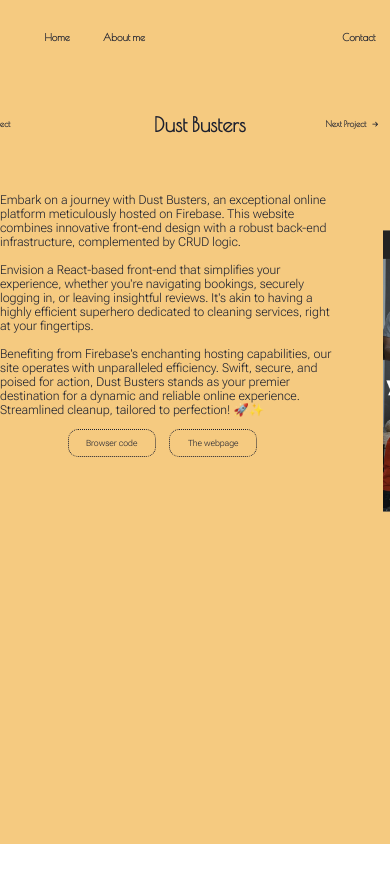
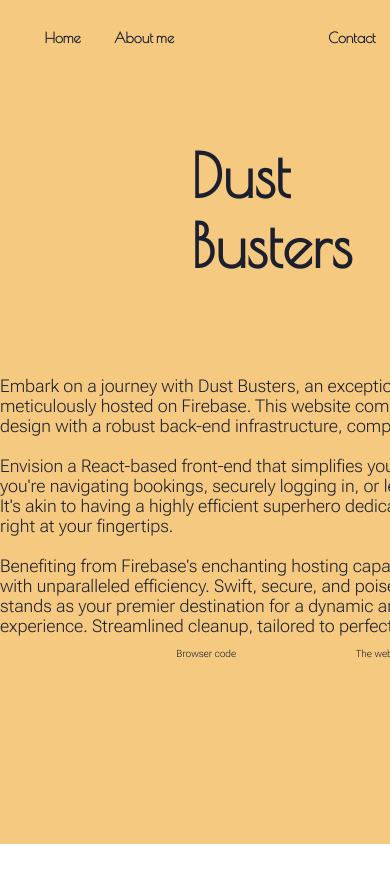
Before and after one commit to starleafer/My-portfolio, a React (Vite) app in the folder workspace/: page /cleaning in a window 390 px wide. Shown: the top 882 px of the page. Built offline with nearby package versions, Linux system fonts and the light colour scheme; a web font is replaced by a local one.

Commit message:
Refactor components for improved styling and responsiveness; remove unused code and consolidate title handling

```diff
--- a/workspace/src/App.jsx
+++ b/workspace/src/App.jsx
@@ -208,7 +208,6 @@
 
   @media (max-width: 768px) {
     flex-direction: column;
-    font-size: 0.7em;
     align-items: flex-start;
   }
 `;
--- a/workspace/src/components/CustomButton.jsx
+++ b/workspace/src/components/CustomButton.jsx
@@ -93,7 +93,7 @@
   background-color: transparent;
   border-radius: 10px;
   padding: 13px;
-  font-size: 1vw;
+  font-size: clamp(15px, 2vw, 20px);
   font-weight: 600;
   gap: 0.1em;
   background-size: 200% 100%;
--- a/workspace/src/components/PageBody.jsx
+++ b/workspace/src/components/PageBody.jsx
@@ -218,7 +218,7 @@
   font-family: Roboto Flex;
   font-weight: 500;
   align-self: flex-start;
-  font-size: 1.3rem;
+  font-size: clamp(10px, 2vw, 21px);
 
   @media (max-width: 1024px) {
     font-size: 1.1em;
@@ -293,6 +293,7 @@
   padding: 0.4vw;
   align-items: center;
   justify-content: space-evenly;
+  gap: 1em;
 
   @media (max-width: 425px) {
     flex-direction: row;
@@ -307,33 +308,13 @@
   align-items: center;
   justify-content: center;
   font-family: 'Roboto Flex';
-  font-size: 1.1vw;
+  font-size: clamp(10px, 2vw, 21px);
   color: ${props => props.color};
   border-radius: 10px;
 
 
   &:hover {
     color: #fff;
-  }
-
-  @media (max-width: 768px) {
-    border: 1px dotted ${props => props.color};
-    font-size: 1.2vw;
-    padding: 10px;
-    margin: 0 10px 0 0;
-
-    &:active {
-      background-color: var(--reddish);
-      color: var(--darker);
-    }
-
-    @media (max-width: 425px) {
-      font-size: 2vw;
-      width: 18vw;
-      padding: 2vw;
-      font-size: 2.2vw;
-
-    }
   }
 `
 
--- a/workspace/src/components/PageNavigationButton.jsx
+++ b/workspace/src/components/PageNavigationButton.jsx
@@ -55,17 +55,19 @@
       <ButtonContainer style={{ marginRight: '3em' }}>
         <CustomButton
           onClick={handlePreviousClick}
-          style={{ color: color}}
+          style={{ color: color }}
           color={color}
           shadowColor={shadowColor}
           backgroundColor={backgroundColor}
           label="Previous Project"
           previous
           width={'10em'}
-          >
+        >
         </CustomButton>
       </ButtonContainer>
+      <Title>
         {title}
+      </Title>
       <ButtonContainer>
         <CustomButton
           onClick={handleNextClick}
@@ -102,3 +104,7 @@
 const ButtonContainer = styled.div`
   width: 10em;
 `;
+
+const Title = styled.h1`
+ font-size: clamp(60px, 5vw, 100px);
+`;
--- a/workspace/src/components/logos/Logo.jsx
+++ b/workspace/src/components/logos/Logo.jsx
@@ -1,29 +1,41 @@
-import React from 'react'
-import styled from 'styled-components'
+import React from 'react';
+import styled from 'styled-components';
 import { FontAwesomeIcon } from '@fortawesome/react-fontawesome';
 import { faMessage } from '@fortawesome/free-regular-svg-icons';
 
 const Logo = ({ logo }) => {
+    const renderLogoContent = () => {
+        switch (logo) {
+            case 1:
+                return (
+                    <div style={styles.cleaningContainer}>
+                        <div style={styles.dust}>Dust</div>
+                        <div style={styles.busters}>Busters</div>
+                    </div>
+                );
+            case 3:
+                return <div style={styles.soleSoul}>SoleSoul.com</div>;
+            case 4:
+                return (
+                    <div style={styles.chatContainer}>
+                        <div style={styles.classChat}>Class</div>
+                        <div style={styles.chatRow}>
+                            <div style={{ ...styles.classChat, marginLeft: '55px' }}>Chat</div>
+                            <FontAwesomeIcon style={styles.chatIcon} icon={faMessage} />
+                        </div>
+                    </div>
+                );
+            case 5:
+                return <div style={styles.movieNight}>Movie Night</div>;
+            default:
+                return null;
+        }
+    };
 
-    return (
-        <Container>
-            {logo === 1 && <CleaningContainer><Dust>Dust</Dust><Busters>Busters</Busters></CleaningContainer>}
-            {logo === 2 && <></>}
-            {logo === 3 && <><SoleSoul>SoleSoul.com</SoleSoul></>}
-            {logo === 4 &&
-                <ChatContainer>
-                    <ClassChat>Class</ClassChat>
-                    <div style={{ display: 'flex', justifyContent: 'center', marginTop: '-10px', gap: '5px' }}>
-                        <ClassChat style={{ marginLeft: '55px' }}>Chat</ClassChat>
-                        <FontAwesomeIcon style={{ color: 'var(--neon-green)', marginTop: '12px', fontStyle: 'bold' }} icon={faMessage} />
-                    </div>
-                </ChatContainer>}
-            {logo === 5 && <MovieNight>Movie Night</MovieNight>}
-        </Container>
-    )
-}
+    return <Container>{renderLogoContent()}</Container>;
+};
 
-export default Logo
+export default Logo;
 
 const Container = styled.div`
     height: 100%;
@@ -33,66 +45,64 @@
     justify-content: center;
     border-radius: 5px;
     font-family: 'Poppins';
-    /* border: 5px solid var(--dark); */
+`;
 
-
-    @media (max-width: 768px) {
-     /* visibility: hidden; */
-     }
-    @media (max-width: 375px) {
-     /* visibility: hidden; */
-    }
-`
-const CleaningContainer = styled.div`
-    display: flex;
-    width: 100%;
-    padding: 10px;
-    background-color: var(--dark);
-`
-
-const Dust = styled.div`
-    font-size: 1.1em;
-    color: white;
-    font-family: 'Poppins';
-
-`
-
-const Busters = styled.div`
-    font-size: 1.1em;
-    color: #FFD530;
-    font-family: 'Poppins';
-
-
-`
-
-const SoleSoul = styled.div`
-    font-size: 1.2em;
-    color: var(--bisque);
-    font-family: 'Righteous';
-`
-
-const ChatContainer = styled.div`
-    display: flex;
-    flex-direction: column;
-    padding: 10px;
-    border-radius: 3px;
-    margin-right: 30px;
-`
-
-const ClassChat = styled.div`
-    font-size: 1.4em;
-    color:#F7ECE1;
-    font-family: 'Arial';
-`
-
-const MovieNight = styled.div`
-  font-size: 1.2em;
-  font-family: "Righteous";
-  color: var(--bisque);
-  padding: 5px;
-  border: 4px solid var(--bisque);
-  border-radius: 10px;
-  text-shadow: 0 0 0.125em rgb(223, 58, 29),
-   0 0 0.45em rgb(255, 42, 5);
-  box-shadow: 0 0 0.2em;
-`
+const styles = {
+    cleaningContainer: {
+        display: 'flex',
+        width: '100%',
+        padding: '10px',
+        backgroundColor: 'var(--dark)',
+    },
+    dust: {
+        fontSize: '1.1em',
+        color: 'white',
+        fontFamily: 'Poppins',
+    },
+    busters: {
+        fontSize: '1.1em',
+        color: '#FFD530',
+        fontFamily: 'Poppins',
+    },
+    soleSoul: {
+        fontSize: '1.2em',
+        color: 'var(--bisque)',
+        fontFamily: 'Righteous',
+    },
+    chatContainer: {
+        display: 'flex',
+        flexDirection: 'column',
+        padding: '10px',
+        borderRadius: '3px',
+        marginRight: '30px',
+    },
+    classChat: {
+        fontSize: '1.4em',
+        color: '#F7ECE1',
+        fontFamily: 'Arial',
+    },
+    chatRow: {
+        display: 'flex',
+        justifyContent: 'center',
+        marginTop: '-10px',
+        gap: '5px',
+    },
+    chatIcon: {
+        color: 'var(--neon-green)',
+        marginTop: '12px',
+        fontStyle: 'bold',
+    },
+    movieNight: {
+        fontSize: '1.2em',
+        fontFamily: 'Righteous',
+        color: 'var(--bisque)',
+        padding: '5px',
+        border: '4px solid var(--bisque)',
+        borderRadius: '10px',
+        textShadow: `
+            0 0 0.125em rgb(223, 58, 29),
+            0 0 0.45em rgb(255, 42, 5)
+        `,
+        boxShadow: '0 0 0.2em',
+    },
+};
--- a/workspace/src/components/pages/ChatApp.jsx
+++ b/workspace/src/components/pages/ChatApp.jsx
@@ -29,7 +29,7 @@
   return (
     <>
       <PageBody
-        title={<PageTitle>{title}</PageTitle>}
+        title={title}
         PageDescription1={PageDescription1}
         PageDescription2={PageDescription2}
         nativeRepo={nativeRepo}
@@ -44,23 +44,5 @@
   )
 }
 
-const PageTitle = styled.h1`
-font-size: 6em;
-width: 80%;
-  align-self: flex-start;
-  color: var(--neon-green);
-
-  @media (max-width: 1024px) {
-    margin: 1.5vh 0;
-  }
-
-  @media (max-width: 768px) {
-    font-size: 1.8em;
-  }
-
-  @media (max-width: 425px) {
-    font-size: 1.8em;
-  }
-  `
 
 export default ChatApp
--- a/workspace/src/components/pages/Cleaning.jsx
+++ b/workspace/src/components/pages/Cleaning.jsx
@@ -32,7 +32,7 @@
   return (
     <>
         <PageBody
-          title={<PageTitle>{title}</PageTitle>}
+          title={title}
           PageDescription1={PageDescription1}
           PageDescription2={PageDescription2}
           PageDescription3={PageDescription3}
@@ -52,24 +52,5 @@
   )
 }
 
-const PageTitle = styled.h1`
-font-size: 6em;
-
-@media (max-width: 1024px) {
-  margin: 1.5vh 0;
-}
-
-@media (max-width: 965px) {
-  font-size: 2.5vw;
-}
-
-@media (max-width: 768px) {
-  font-size: 1.8em;
-}
-
-@media (max-width: 425px) {
-  font-size: 1.8em;
-}
-`
 
 export default Cleaning
--- a/workspace/src/components/pages/Mainpage.jsx
+++ b/workspace/src/components/pages/Mainpage.jsx
@@ -144,18 +144,6 @@
   color: white;
   -webkit-text-stroke-width: 2px;
   -webkit-text-stroke-color: var(--dark);
-
-  @media (max-width: 1536px) {
-    font-size: 1.3em;
-  }
-
-  @media (max-width: 1024px) {
-    font-size: 5.7em;
-  }
-
-  @media (max-width: 768px) {
-    font-size: 2.7em;
-  }
 `;
 
 const TitleLetters = styled.span`
--- a/workspace/src/components/pages/MovieApp.jsx
+++ b/workspace/src/components/pages/MovieApp.jsx
@@ -41,7 +41,7 @@
   return (
     <>
       <PageBody
-        title={<PageTitle>{title}</PageTitle>}
+        title={title}
         PageDescription1={PageDescription1}
         PageDescription2={PageDescription2}
         nativeRepo={nativeRepo}
@@ -62,346 +62,5 @@
   )
 }
 
-const fadein = keyframes`
-0% {
-  opacity: 0;
-}
-100% {
-  opacity: 1;
-}
-`;
-
-const glow = keyframes`
-  from {
-    text-shadow: 0 0 2px var(--redish), 0 0 4px var(--redish), 0 0 6px var(--redish);
-  }
-  to {
-    text-shadow: 0 0 8px var(--redish), 0 0 10px var(--redish), 0 0 12px var(--redish);
-  }
-`;
-
-// const Body = styled(m.div)`
-//   position: relative;
-//   display: flex;
-//   flex-direction: column;
-//   width: 100%;
-//   background-color: var(--darker);
-//   overflow-y: auto;
-//   padding: 0 100px 0 200px;
-//   /* border: 1px solid red; */
-
-//   @media (max-width: 1024px) {
-//     gap: 5vh;
-//     /* margin: 0 200px 0 0;   */
-//   }
-
-//   @media (max-width: 768px) {
-//     margin: 50px 0 0 0;
-//     padding: 0;
-//     justify-content: flex-start;
-//     align-items: center;
-//   }
-//   `;
-
-const PageTitle = styled.h1`
-  font-size: 6em;
-  width: 80%;
-  align-self: flex-start;
-  animation: ${glow} 2s infinite alternate;
-  color: var(--redish);
-
-  @media (max-width: 1024px) {
-    margin: 1.5vh 0;
-  }
-
-  @media (max-width: 768px) {
-    font-size: 1.8em;
-  }
-
-  @media (max-width: 425px) {
-    font-size: 1.8em;
-  }
-  `
-
-// const Content = styled.div`
-//   display: flex;
-//   flex-direction: column;
-//   align-items: center;
-//   padding: 100px 0 30px 0;
-//   gap: 5vh;
-//   animation: ${fadein} 0.8s forwards;
-
-//   @media (max-width: 1024px) {
-//     width: 85%;
-//     padding-top: 50px;
-//     margin: 0 10px 0 0;
-//     gap: 20px;
-//   }
-//   `
-
-// const InfoSection = styled.div`
-//   width: 85%;
-//   min-width: 60%;
-//   /* border: 1px solid orange; */
-
-//   @media (max-width: 1440px) {
-//     width: 85%;
-//     margin-right: 5vw;
-//   }
-//   @media (max-width: 1024px) {
-//     width: 90%;
-//   }
-
-//   @media (max-width: 768px) {
-//   align-items: center;
-//   width: 100%;
-//   margin: 0;
-// }
-// `
-
-// const Info = styled.section`
-//   display: flex;
-//   align-items: center;
-//   justify-content: space-between;
-//   width: 100%;
-//   gap: 5vw;
-//   font-size: 1.1em;
-//   font-weight: 600;
-//   /* border: 1px solid green; */
-
-//   @media (max-width: 1440px) {
-//     font-size: 1vw;
-//     width: 100%;
-
-//   }
-//   @media (max-width: 1024px) {
-//     width: 95%;
-//     padding-top: 3vh;
-//   }
-
-//   @media (max-width: 768px) {
-//     font-size: 1.7vw;
-// }
-
-// @media (max-width: 425px) {
-//   font-size: 2.9vw;
-//   flex-direction: column;
-//   align-items: flex-start;
-// }
-// `
-
-// const PageDescription = styled.h3`
-//   font-family: Roboto Flex;
-//   font-weight: 500;
-//   width: 55vw;
-//   color: var(--redish);
-//   align-self: flex-start;
-//   font-size: 1.2vw;
-
-//   @media (max-width: 768px) {
-//     font-size: 1.1em;
-//     width: 50vw;
-//   }
-
-//   @media (max-width: 425px) {
-//     font-size: 1.1em;
-//     width: 100%;
-//   }
-//   `
-// const LinkGroup = styled.div`
-//   display: flex;
-//   flex-direction: column;
-//   align-items: center;
-//   /* border: 1px solid red; */
-
-//   @media (max-width: 425px) {
-//    width: 100%;
-//    flex-direction: row-reverse;
-//    align-items: center;
-//    justify-content: center;
-//   }
-// `
-
-// const Github = styled.div`
-//   display: flex;
-//   flex-direction: column;
-//   align-items: center;
-//   padding: 2vh 0;
-//   width: 9vw;
-//   border-radius: 15px;
-//   border: 4px dotted var(--redish);
-
-//   @media (max-width: 1440px) {
-//     font-size: 1vw;
-//     width: 10vw;
-//   }
-//   @media (max-width: 1024px) {
-//     font-size: 1vw;
-//   }
-//   @media (max-width: 965px) {
-//     font-size: 0.8vw;
-//     width: 10vw;
-//     border: 2px dotted var(--redish);
-//   }
-
-//   @media (max-width: 768px) {
-//     width: 20vw;
-//     border: none;
-// }
-
-// @media (max-width: 425px) {
-//   width: 100%;
-// }
-// `
-// const LinkContainer = styled.div`
-//   display: flex;
-//   width: 100%;
-//   flex-direction: column;
-//   align-items: center;
-//   justify-content: center;
-//   margin-top: 10px;
-//   /* border: 1px solid orange; */
-
-//   @media (max-width: 1024px) {
-//     align-items: center;
-//   }
-
-//   @media (max-width: 425px) {
-//     flex-direction: row;
-//     width: 100%;
-//     justify-content: flex-start;
-//     margin: 0;
-//   }
-// `
-
-// const InfoLinks = styled.div`
-//   display: flex;
-//   position: relative;
-//   align-items: center;
-//   justify-content: center;
-//   font-family: 'Roboto Flex';
-//   margin: 10px 0;
-//   font-size: 1vw;
-//   text-decoration: underline;
-//   color: var(--redish);
-//   border-radius: 10px;
-//   overflow: hidden;
-//   /* border: 1px solid purple; */
-
-
-//   &:hover {
-//     color: #fff;
-//   }
-
-//   @media (max-width: 768px) {
-//     border: 1px dotted var(--redish);
-//     font-size: 1.3vw;
-//     width: 12vw;
-//     padding: 1vw;
-
-//     &:active {
-//       background-color: var(--reddish);
-//       color: var(--darker);
-//     }
-
-//     @media (max-width: 425px) {
-//       font-size: 2vw;
-//       width: 17vw;
-//       padding: 2vw;
-//       margin-left: 2vw;
-//     }
-//   }
-// `
-// const NativeHeader = styled.h3`
-//   width: 100%;
-//   font-weight: 700;
-//   color: var(--redish);
-//   @media (max-width: 768px) {
-//     width: 100%;
-//     font-size: 2vw;
-// }
-
-// `
-// const Native = styled.div`
-//   display: flex;
-//   width: 85%;
-//   flex-direction: column;
-//   align-items: center;
-//   /* border: 1px  solid green; */
-
-// @media (max-width: 1440px) {
-//   align-items: flex-start;
-// }
-
-// @media (max-width: 768px) {
-//   width: 100%;
-//   align-items: center;
-// }
-// `
-
-// const ImageContainer = styled.div`
-//   display: grid;
-//   grid-template-columns: repeat(3, 1fr);
-//   grid-template-rows: repeat(2, 1fr);
-//   gap: 2vw;
-//   min-width: 50%;
-//   margin: 0;
-//   /* border: 1px solid cyan; */
-
-//   @media (max-width: 1440px) {
-//   justify-content: flex-start;
-// }
-
-// @media (max-width: 768px) {
-//   width: 100%;
-//   display: grid;
-//   grid-template-columns: repeat(3, 1fr);
-//   grid-template-rows: repeat(2, 1fr);
-//   gap: 2vw;
-//   }
-
-//   @media (max-width: 375px) {
-//   grid-template-columns: repeat(2, 1fr);
-//   grid-template-rows: repeat(2, 1fr);
-//   }
-// `
-
-// const MobileImage = styled.img`
-//   width: 100%;
-//   border-radius: 10px;
-// `
-
-// const BrowserHeader = styled.h3`
-//     width: 100%;
-//     font-weight: 700;
-//     color: var(--redish);
-//     @media (max-width: 768px) {
-//       width: 100%;
-//       font-size: 2vw;
-//   }
-// `
-
-// const Browser = styled.div`
-//   display: flex;
-//   width: 85%;
-//   flex-direction: column;
-//   align-items: center;
-//   /* border: 1px solid green; */
-
-//   @media (max-width: 1440px) {
-//   align-items: flex-start;
-//   }
-
-//   @media (max-width: 768px) {
-//     align-items: center;
-//     width: 100%;
-//   }
-// `
-
-// const BrowserImage = styled.img`
-//   width: 100%;
-//   border-radius: 10px;
-//   border: 1px solid #201c1cab;
-// `;
 
 export default MovieApp
--- a/workspace/src/components/pages/WebbShop.jsx
+++ b/workspace/src/components/pages/WebbShop.jsx
@@ -31,7 +31,7 @@
   return (
     <>
         <PageBody
-          title={<PageTitle>{title}</PageTitle>}
+          title={title}
           PageDescription1={PageDescription1}
           PageDescription2={PageDescription2}
           browserRepo={browserRepo}
@@ -49,23 +49,4 @@
   );
 }
 
-const PageTitle = styled.h1`
-font-size: 6em;
-align-self: flex-start;
-color: var(--bisque);
-
-@media (max-width: 1024px) {
-  margin: 1.5vh 0;
-}
-
-
-@media (max-width: 768px) {
-  font-size: 1.8em;
-}
-
-@media (max-width: 425px) {
-  font-size: 1.8em;
-}
-`
-
 export default WebbShop
```
